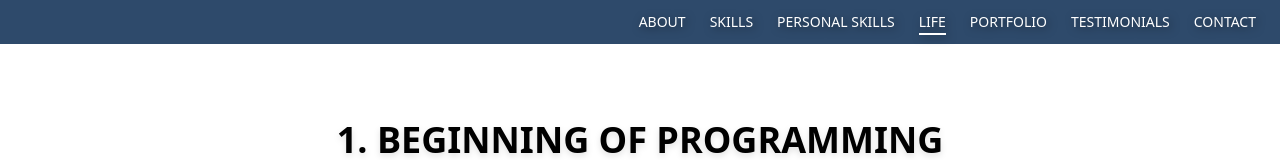
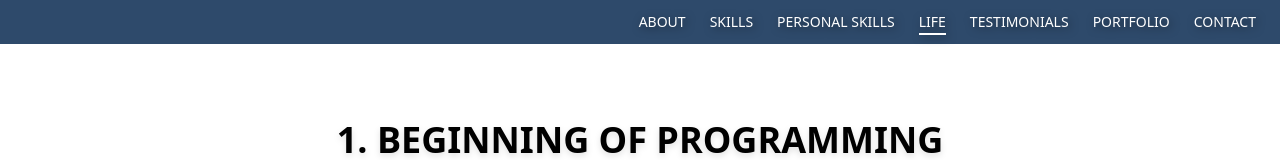
Before and after one commit to J-iSkeLo/portfolio, a Vue app: page /#/life in a window 1280 px wide. Shown: the top 160 px of the page. Built offline with nearby package versions, Linux system fonts and the light colour scheme.

Commit message:
fix: order of navbar linsk

```diff
--- a/src/components/Navbar.vue
+++ b/src/components/Navbar.vue
@@ -73,7 +73,7 @@ watchEffect(() => {
                             :class="[
                                 'drop-shadow-font hover:drop-shadow-font-hover',
                                 'transition uppercase cursor-pointer border-b-2',
-                                'pb-0.5 border-transparent',
+                                'pb-0.5 border-transparent select-none',
                                 link.to === activeLink ? 'border-white' : '',
                             ]"
                         >
--- a/src/modules/navbarLinks.ts
+++ b/src/modules/navbarLinks.ts
@@ -3,7 +3,7 @@ export const navbarLinks: { title: string; to: string }[] = [
     { title: 'Skills', to: '/?section=skills' },
     { title: 'Personal skills', to: '/?section=personal' },
     { title: 'Life', to: '/life' },
+    { title: 'Testimonials', to: '/?section=testimonials' },
     { title: 'Portfolio', to: '/?section=portfolio' },
-    { title: 'testimonials', to: '/?section=testimonials' },
     { title: 'Contact', to: '/?section=contact' },
 ]
```
